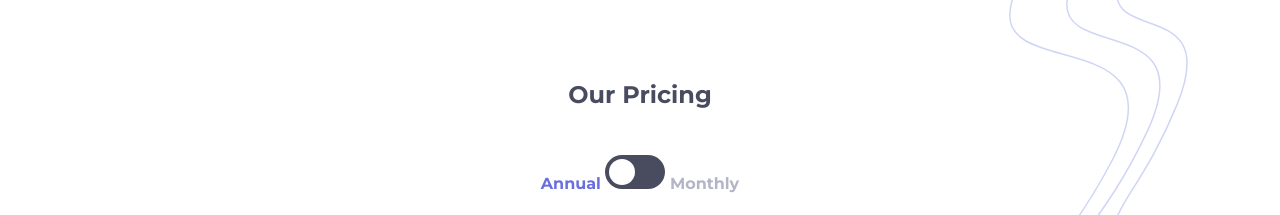
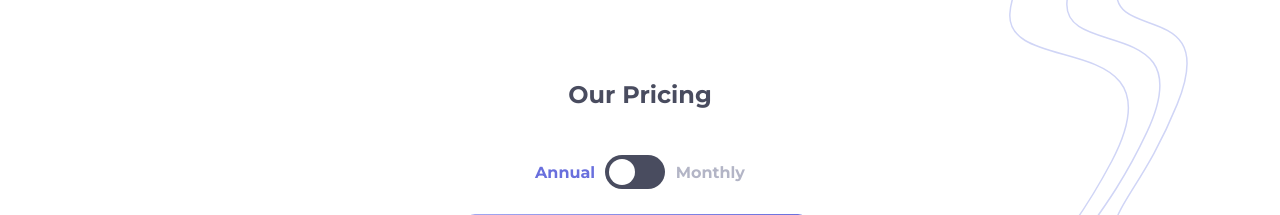
Before and after one commit to nellykels/pricing-component-with-toggle, a plain HTML site: page index.html in a window 1280 px wide. Shown: the top 215 px of the page. Drawn offline with Linux system fonts and the light colour scheme.

Commit message:
modified toggle switch

```diff
--- a/css/styles.css
+++ b/css/styles.css
@@ -30,6 +30,14 @@ body {
     color: hsl(234, 14%, 74%);
 }
 
+.switch-box {
+    display: flex;
+    align-items: center;
+    max-width: 220px;
+    justify-content: space-around;
+    margin: auto;
+}
+
 .switch {
     position: relative;
     display: inline-block;
@@ -47,6 +55,7 @@ body {
     background-color: hsl(232, 13%, 33%);
     -webkit-transition: .4s;
     transition: .4s;
+    color: none;
 }
 
 .slider:before {
```
